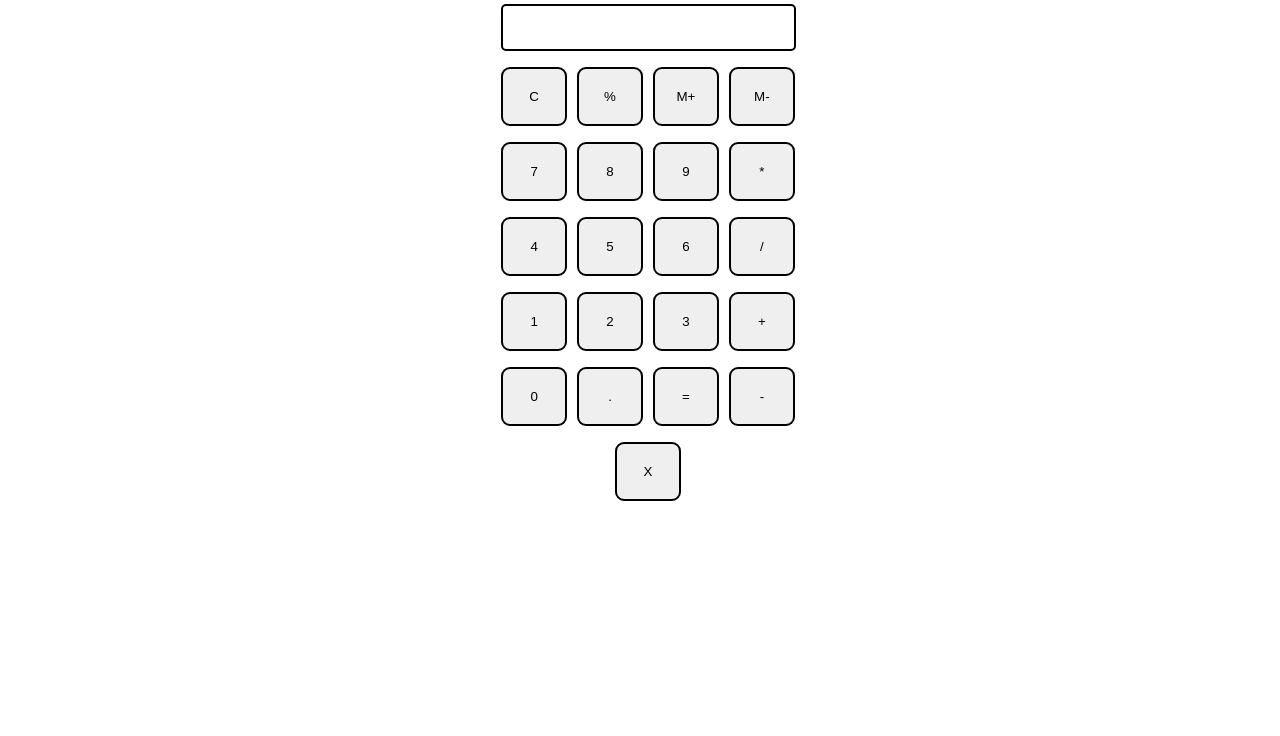
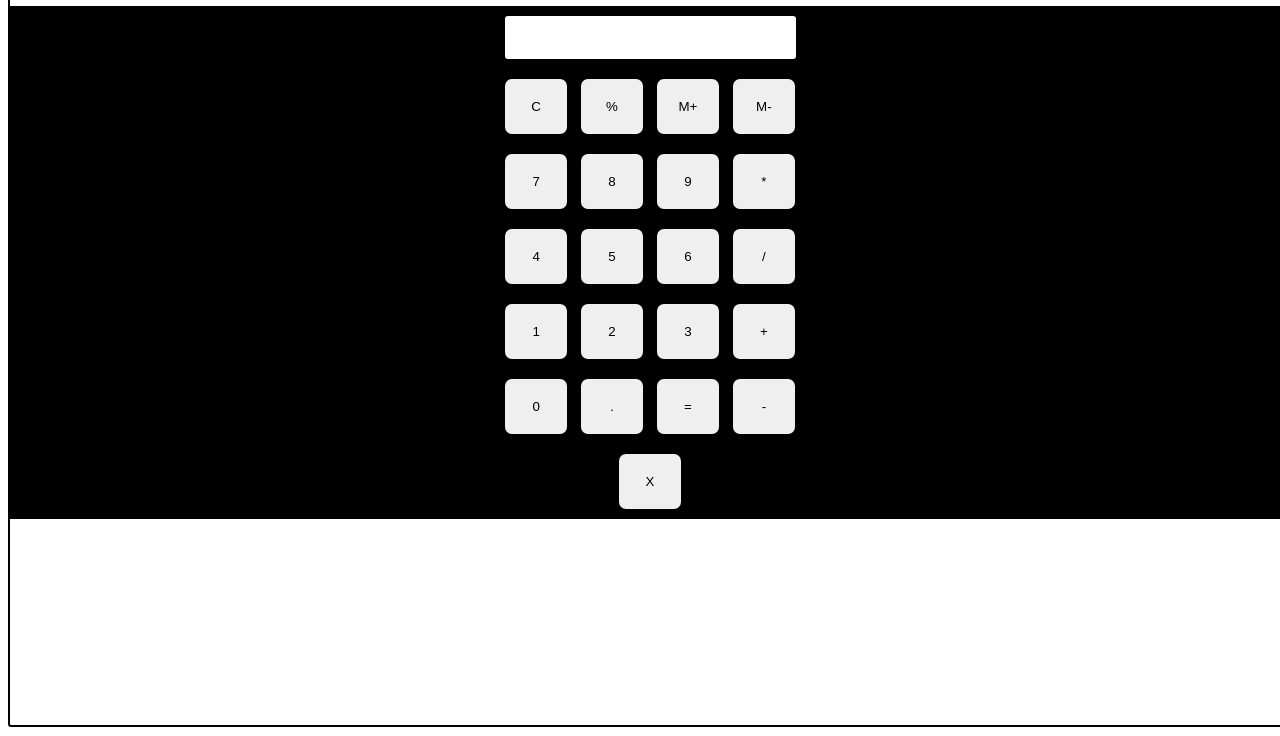
Before and after one commit to aritra0609/Aritra-s-Calculator-using-HTML-CSS-JS, a plain HTML site: page index.html in a window 1280 px wide. Shown: the part 85-821 px from the top of the page. Drawn offline with Linux system fonts and the light colour scheme.

Commit message:
Update index.html

```diff
--- a/index.html
+++ b/index.html
@@ -10,9 +10,9 @@
    <meta name="viewport" content="width=device-width">
 </head>
 
-<body>
+<body style="border: 2px black solid; border-radius: 3px; box-shadow:10px;">
   <h1 class="text-center">Aritra's Calculator</h1>
-  <div class="container flex flex-col items-center mx-auto m-w-20">
+  <div class="container flex flex-col items-center mx-auto m-w-20"  style="background-color: black;">
     <div class="row">
       <input class="input" type="text" />
     </div>
```
